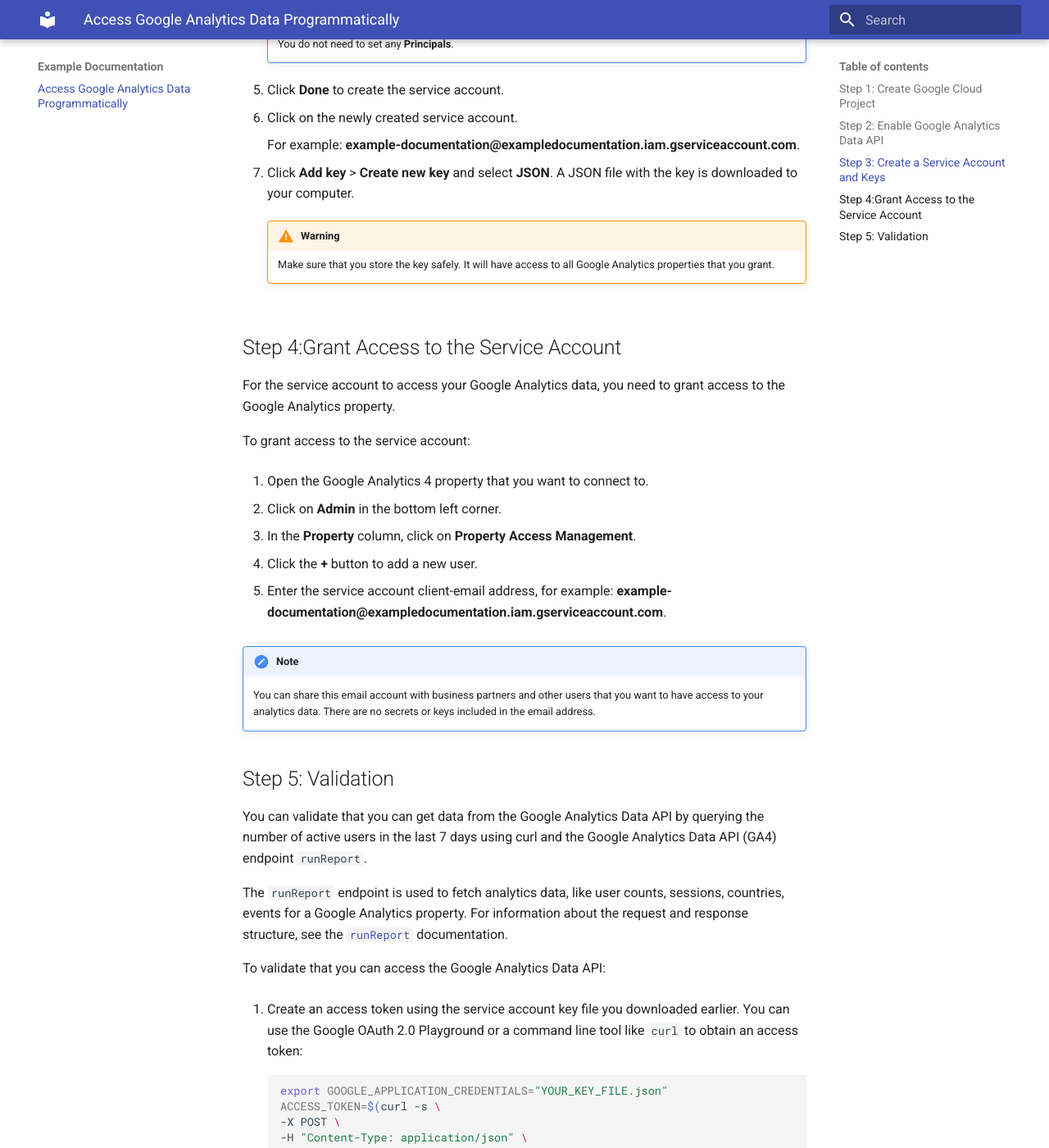
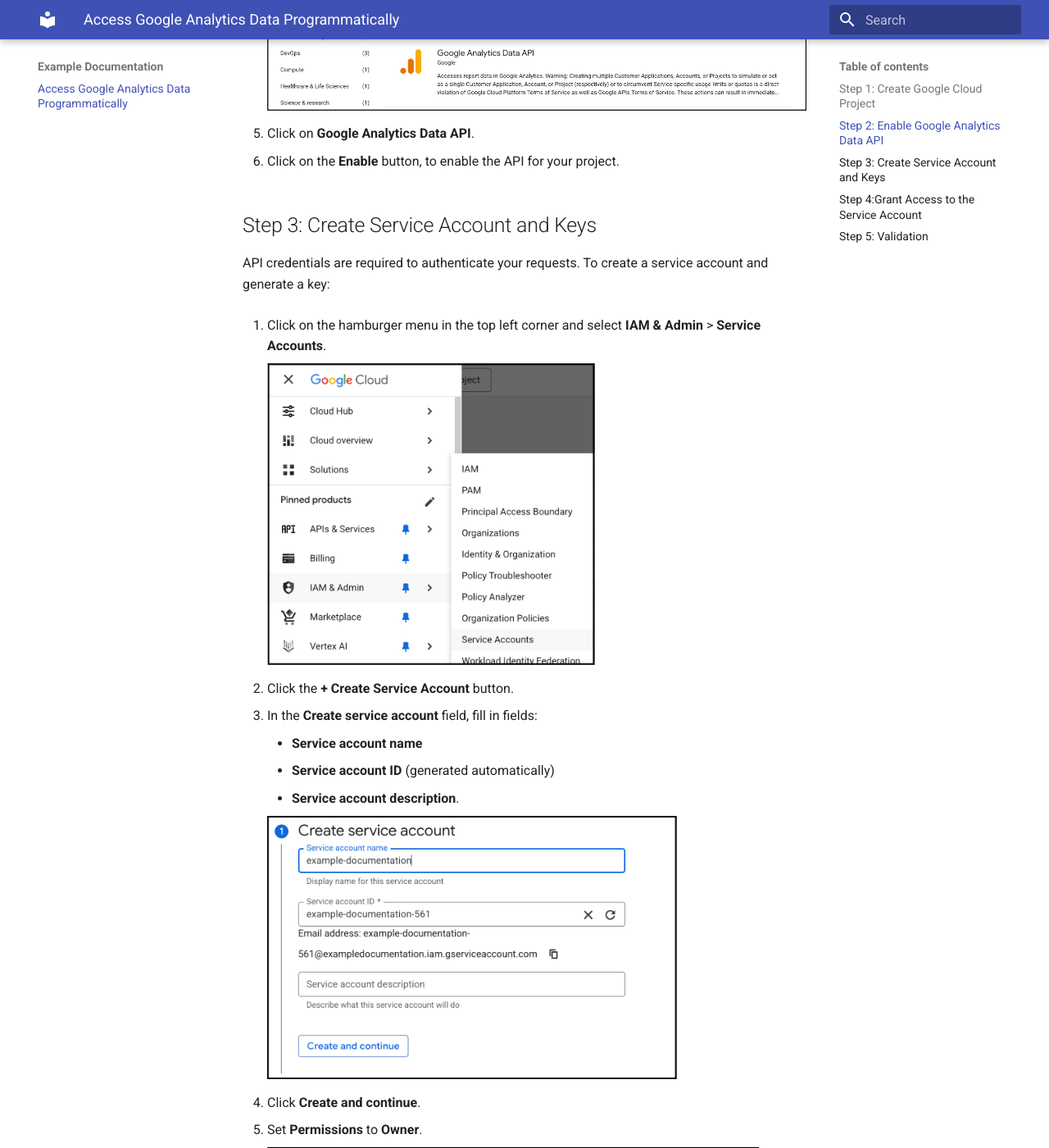
Before and after one commit to SannaBerg/docs-example, an MkDocs documentation site: the page built from docs/index.md, in a window 1280 px wide and 1400 px high, scrolled down 2437 px. Shown: the whole window at 82% size. Built offline with MkDocs 1.6.1 and Material for MkDocs 9.7.7, drawn with Linux system fonts in a browser that asks for light colours; some of the changed text lies outside the part shown.

Commit message:
Finishing edits.

````diff
--- a/docs/index.md
+++ b/docs/index.md
@@ -2,7 +2,7 @@
 
 The [Google Analytics Data API](https://developers.google.com/analytics/devguides/reporting/data/v1/rest) allows you to programmatically access your Google Analytics data. This can be useful if you want to do things like; automate data extraction, integrate analytics data into your applications, or perform advanced data analysis.
 
-This guide describes how to set up a Google Cloud project with the appropriate credentials to use the Google Analytics Data API.
+This guide describes how to set up a Google Cloud project with the appropriate credentials, to enable fetching data using the Google Analytics Data API.
 
 ## Step 1: Create Google Cloud Project
 
@@ -10,7 +10,7 @@
 
 1. Open the [Google Cloud Console](https://console.cloud.google.com/).
 
-2. Click on the **Open Project Picker** button (![alt text](images/open-project-picker-button.png)) in the top left corner.
+2. Click on the **Open Project Picker** button (![alt text](images/open-project-picker-button.png){ width="200" }) in the top left corner.
 
 3. Click on the **New Project** button.
 
@@ -18,11 +18,11 @@
 
 4. Enter the following information:
 
-   - **Project name**
-   - If applicable, your **Organization**.
-   - If applicable, a **Location**.
+      - **Project name**
+      - If applicable, your **Organization**.
+      - If applicable, a **Location**.
 
-    ![alt text](images/project-configuration.png)
+        ![alt text](images/project-configuration.png){ width="600" }
 
 5. Click **Create**, to create the project.
 
@@ -35,44 +35,56 @@
 
 To enable the Google Analytics Data API for your project:
 
-1. Click on the **Open Project Picker** button ![alt text](images/open-project-picker-button.png){ width="150" } in the top left corner and select your **new project**.
+1. The new Google Cloud project is not automatically opened in the Console. To open the project, click on the **Open Project Picker** button (![alt text](images/open-project-picker-button.png){ width="200" }) in the top left corner and select the project.
 
 2. Click on the hamburger menu in the top left corner and select **APIs & Services** > **Enable APIs & Services**.
+
+    ![alt text](images/apis-and-services.png){ width="400" }
 
 3. Click on the **+ Enable APIs and Services** button.
 
 4. Enter **Google Analytics Data API** in the search bar and press **Enter**.
 
-5. Select **Google Analytics Data API** from the results.
+    ![alt text](images/google-analytics-data-api.png)
 
-6. Click **Enable** to enable the API for your project.
+5. Click on **Google Analytics Data API**.
+
+6. Click on the **Enable** button, to enable the API for your project.
 
 
-## Step 3: Create a Service Account and Keys
+## Step 3: Create Service Account and Keys
 
-API credentials are required to authenticate your requests.
+API credentials are required to authenticate your requests. To create a service account and generate a key:
 
-To create a service account and generate a key:
+1. Click on the hamburger menu in the top left corner and select **IAM & Admin** > **Service Accounts**.
 
-1.  Click on the hamburger menu in the top left corner and select **IAM & Admin** > **Service Accounts**.
+    ![alt text](images/service-accounts.png){ width="400" }
 
-2.  Click the **+ Create Service Account** button.
+2. Click the **+ Create Service Account** button.
 
-3.  Enter the **Service account name**, **Service account ID** and **Service account description**. Then click **Create and Continue**:
+3. In the **Create service account** field, fill in fields:
 
-4.  Set **Permissions** to **Owner**.
+    - **Service account name**
+    - **Service account ID** (generated automatically)
+    - **Service account description**.
 
-    !!! note
+    ![alt text](images/create-service-account.png){ width="500" }
 
-        You do not need to set any **Principals**.
+4. Click **Create and continue**.
 
-5.  Click **Done** to create the service account.
+5. Set **Permissions** to **Owner**.
 
-6.  Click on the newly created service account.
+    ![alt text](images/permissions-owner.png){ width="600" }
+
+6. Do not set any **Principals with access**.
+
+7. Click **Done** to create the service account.
+
+8. Click on the newly created service account.
 
     For example: **example-documentation@exampledocumentation.iam.gserviceaccount.com**.
 
-7.  Click **Add key** > **Create new key** and select **JSON**. A JSON file with the key is downloaded to your computer.
+9.  Click **Add key** > **Create new key** and select **JSON**. A JSON file with the key is downloaded to your computer.
 
     !!! warning
 
@@ -84,30 +96,35 @@
 
 To grant access to the service account:
 
-1. Open the Google Analytics 4 property that you want to connect to.
+1. Open [Google Analytics](https://analytics.google.com/).
 
-2. Click on **Admin** in the bottom left corner.
+2. Open the Google Analytics property that you want to connect to. Select the name of the property in the top right of Google Analytics. In the following image, the property is called **GA4 - Google Merch Shop**.
 
-3. In the **Property** column, click on **Property Access Management**.
+    ![alt text](images/select-property.png){ width="550" }
 
-4. Click the **+** button to add a new user.
+3. Click on **Admin** in the bottom left corner.
 
-5. Enter the service account client-email address, for example: **example-documentation@exampledocumentation.iam.gserviceaccount.com**.
+4. In the **Property** column, click on **Property Access Management**.
 
-!!! note
+    ![alt text](images/property-access-management.png){ width="300" }
 
-    You can share this email account with business partners and other users that you want to have access to your analytics data. There are no secrets or keys included in the email address.
+5. Click the **+** button to add a new user.
+
+6. Enter the service account, in this example **example-documentation@exampledocumentation.iam.gserviceaccount.com**, and then click **Add**.
+
+    !!! note
+
+        You can share this email account with business partners and other users that you want to have access to your analytics data. There are no secrets or keys included in the email address.
 
 ## Step 5: Validation
 
-You can validate that you can get data from the Google Analytics Data API by querying the number of active users in the last 7 days using curl and the Google Analytics Data API (GA4) endpoint `runReport`.
+You should now be able to get data by calling the Google Analytics Data API. To validate this, we will query the number of active users in the last 7 days by calling the `runReport` endpoint using curl.
 
-The `runReport` endpoint is used to fetch analytics data, like user counts, sessions, countries, events for a Google Analytics property. For information about the request and response structure, see the [`runReport`](https://developers.google.com/analytics/devguides/reporting/data/v1/rest/v1beta/properties/runReport) documentation.
+The `runReport` endpoint is used to fetch analytics data, like user counts, sessions, countries, and events for a Google Analytics property. For information about the request and response structure, see the [`runReport`](https://developers.google.com/analytics/devguides/reporting/data/v1/rest/v1beta/properties/runReport) documentation.
 
+To call `runReport` using curl:
 
-To validate that you can access the Google Analytics Data API:
-
-1. Create an access token using the service account key file you downloaded earlier. You can use the Google OAuth 2.0 Playground or a command line tool like `curl` to obtain an access token:
+1. Create an access token using the JSON service account key file you downloaded in [Create Service Account and Keys](#step-3-create-service-account-and-keys). You can use `curl` to obtain an access token as shown below. Replace `YOUR_KEY_FILE.json` with the path to your service account key file.
 
     ```bash
     export GOOGLE_APPLICATION_CREDENTIALS="YOUR_KEY_FILE.json"
@@ -128,9 +145,9 @@
     https://oauth2.googleapis.com/token | jq -r '.access_token')
     ```
 
-2. Get your Google Analytics property ID. You can find this in the Google Analytics Admin section under **Property Settings**. It usually looks like `G-XXXXXXXXXX`.
+2. Get your Google Analytics **Property ID**. You can find it in the Google Analytics **Admin** section under **Property Settings**. It has the following format: `G-XXXXXXXXXX`.
 
-3. Use the below curl command. Replace `YOUR_PROPERTY_ID` with your actual Google Analytics property ID and `YOUR_ACCESS_TOKEN` with the access token you created.
+3. Use the below curl command to make the call. Replace `YOUR_PROPERTY_ID` with your Google Analytics property ID, and `YOUR_ACCESS_TOKEN` with the access token you created.
 
     ```bash
     curl -X POST \
@@ -143,8 +160,9 @@
         "dateRanges": [{"startDate": "7daysAgo", "endDate": "today"}]
     }'
     ```
+    In the above example we use fields `dimension`, `metric`, and `dateRange` to specify the data we want to retrieve. The dimensions are `date` and `country`, the metric is `activeUsers`, and the date range is set to the last 7 days. More fields can be added to the request, see the [`runReport`](https://developers.google.com/analytics/devguides/reporting/data/v1/rest/v1beta/properties/runReport) documentation for more information.
 
-    The output will looks as shown below. For more information on the respons structure see the Google documentation [RunReportResponse](https://developers.google.com/analytics/devguides/reporting/data/v1/rest/v1beta/RunReportResponse).
+4. You should receive an output similar to what is shown below. For more information on the respons structure of `runReport` see the [RunReportResponse](https://developers.google.com/analytics/devguides/reporting/data/v1/rest/v1beta/RunReportResponse) documentation.
 
     ```json
     {
````
Also changed, not shown: docs/images/apis-and-services.png (added), docs/images/create-service-account.png (added), docs/images/google-analytics-data-api.png (added), docs/images/open-project-picker-button.png, docs/images/permissions-owner.png (added), docs/images/project-configuration.png, docs/images/property-access-management.png (added), docs/images/select-a-project.png, docs/images/select-property.png (added), docs/images/service-accounts.png (added).
